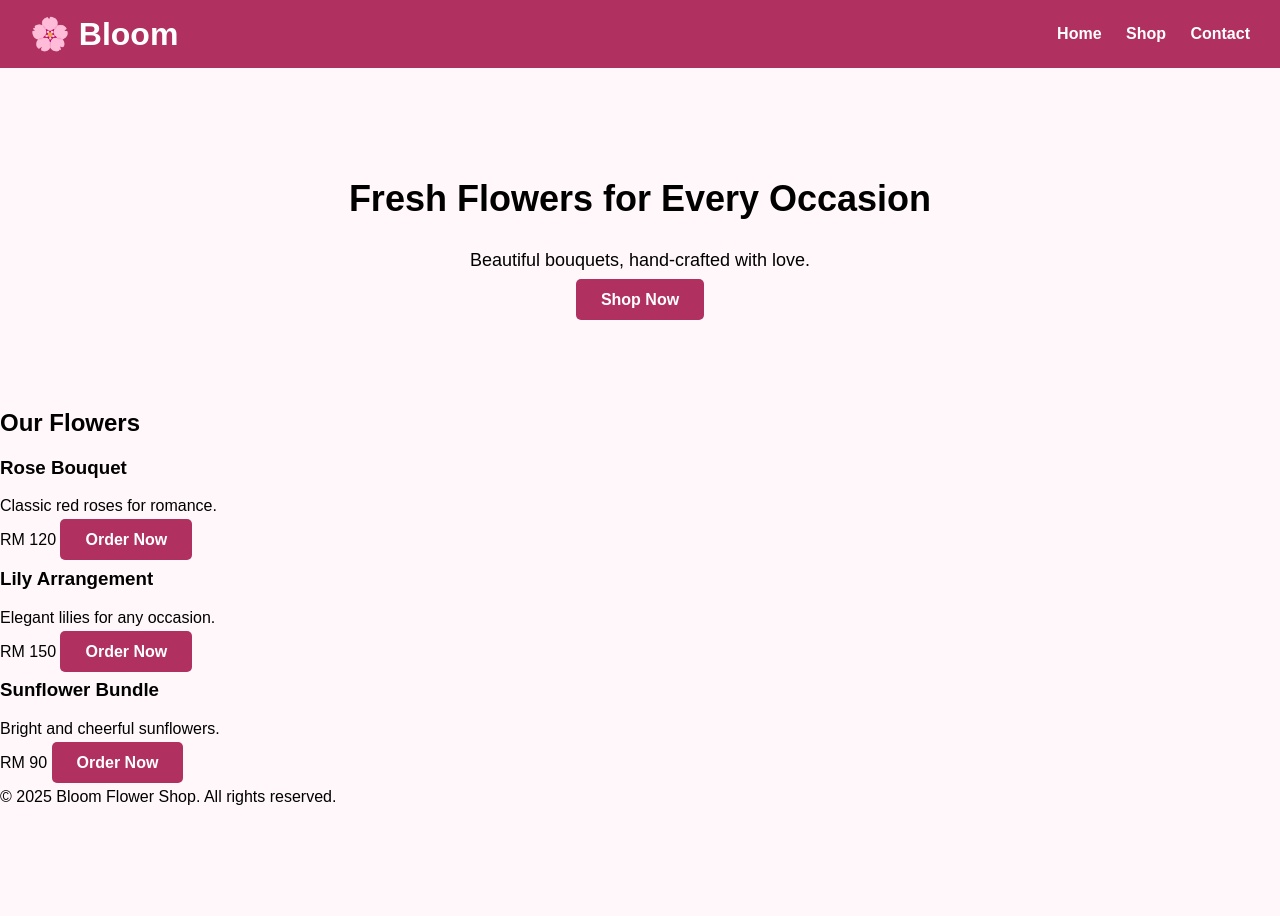
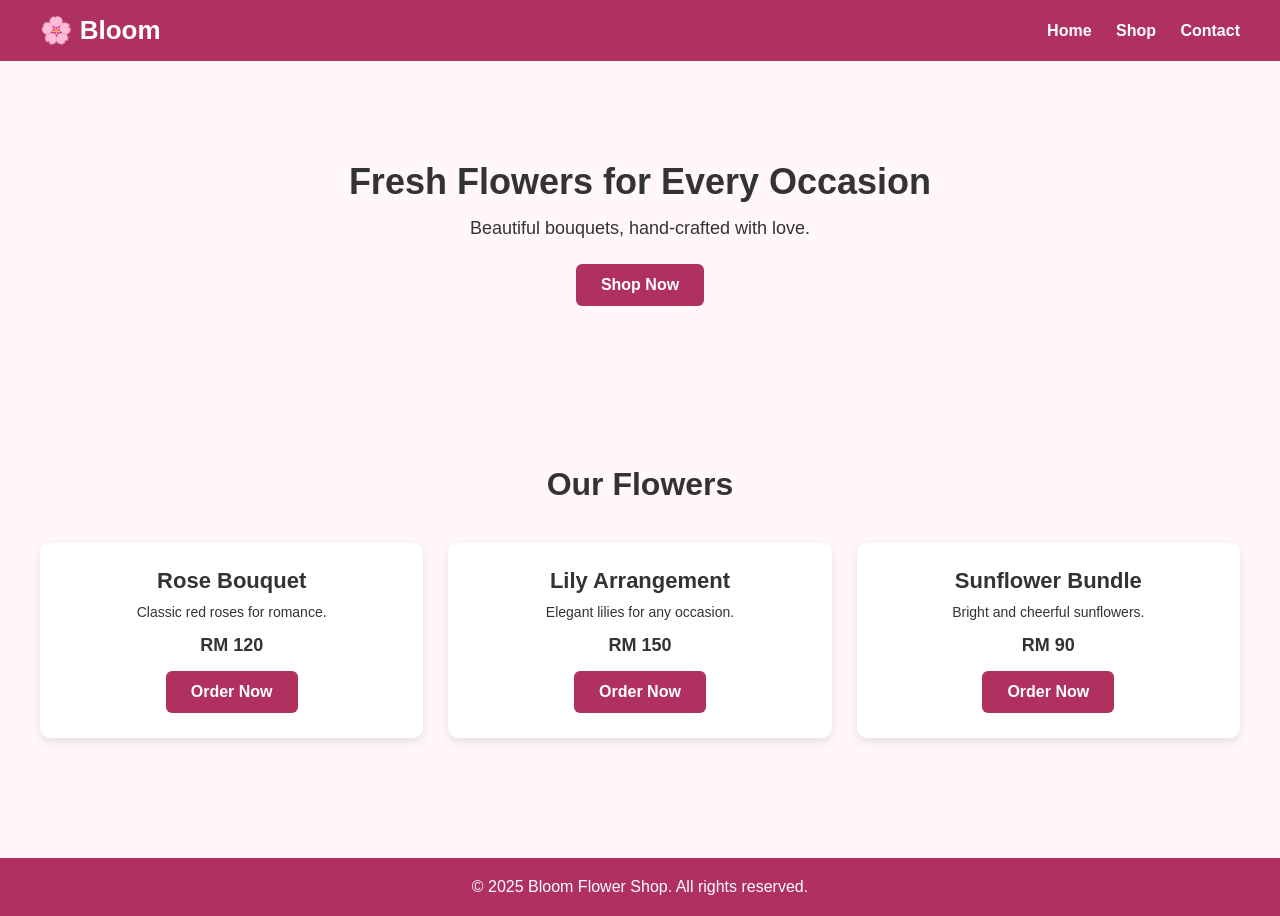
Before and after one commit to jonathhew/flower-shop, a plain HTML site: page index.html in a window 1280 px wide. Before the commit the page ends 822 px from the top, so only its background shows below. Drawn offline with Linux system fonts and the light colour scheme.

Commit message:
Update style.css

```diff
--- a/css/style.css
+++ b/css/style.css
@@ -1,48 +1,137 @@
-body {
+/* RESET */
+* {
     margin: 0;
-    font-family: Arial, sans-serif;
-    background-color: #fff7f9;
+    padding: 0;
+    box-sizing: border-box;
+    font-family: Arial, Helvetica, sans-serif;
 }
 
+/* BODY */
+body {
+    background-color: #fff7f9;
+    color: #333;
+}
+
+/* HEADER */
 header {
     background-color: #b03060;
     color: white;
-    padding: 15px 30px;
+    padding: 15px 40px;
     display: flex;
     justify-content: space-between;
     align-items: center;
 }
 
 header h1 {
-    margin: 0;
+    font-size: 26px;
 }
 
 nav a {
     color: white;
+    text-decoration: none;
     margin-left: 20px;
-    text-decoration: none;
     font-weight: bold;
 }
 
+nav a:hover {
+    text-decoration: underline;
+}
+
+/* HERO SECTION */
 .hero {
     text-align: center;
-    padding: 80px 20px;
+    padding: 100px 20px;
 }
 
 .hero h2 {
     font-size: 36px;
+    margin-bottom: 15px;
 }
 
 .hero p {
     font-size: 18px;
-    margin: 20px 0;
+    margin-bottom: 25px;
 }
 
+/* BUTTON */
 .btn {
     background-color: #b03060;
     color: white;
     padding: 12px 25px;
     text-decoration: none;
-    border-radius: 5px;
+    border-radius: 6px;
     font-weight: bold;
+    display: inline-block;
 }
+
+.btn:hover {
+    background-color: #92254f;
+}
+
+/* PRODUCTS SECTION */
+.products {
+    padding: 60px 40px;
+    text-align: center;
+}
+
+.products h2 {
+    font-size: 32px;
+    margin-bottom: 40px;
+}
+
+/* PRODUCT GRID */
+.product-grid {
+    display: grid;
+    grid-template-columns: repeat(auto-fit, minmax(220px, 1fr));
+    gap: 25px;
+}
+
+/* PRODUCT CARD */
+.product-card {
+    background-color: white;
+    padding: 25px;
+    border-radius: 10px;
+    box-shadow: 0 4px 10px rgba(0, 0, 0, 0.1);
+}
+
+.product-card h3 {
+    font-size: 22px;
+    margin-bottom: 10px;
+}
+
+.product-card p {
+    font-size: 14px;
+    margin-bottom: 15px;
+}
+
+.price {
+    display: block;
+    font-size: 18px;
+    font-weight: bold;
+    margin-bottom: 15px;
+}
+
+/* FOOTER */
+footer {
+    background-color: #b03060;
+    color: white;
+    text-align: center;
+    padding: 20px;
+    margin-top: 60px;
+}
+
+/* MOBILE RESPONSIVE */
+@media (max-width: 600px) {
+    header {
+        flex-direction: column;
+        gap: 10px;
+    }
+
+    nav a {
+        margin: 0 10px;
+    }
+
+    .hero h2 {
+        font-size: 28px;
+    }
+}
```
